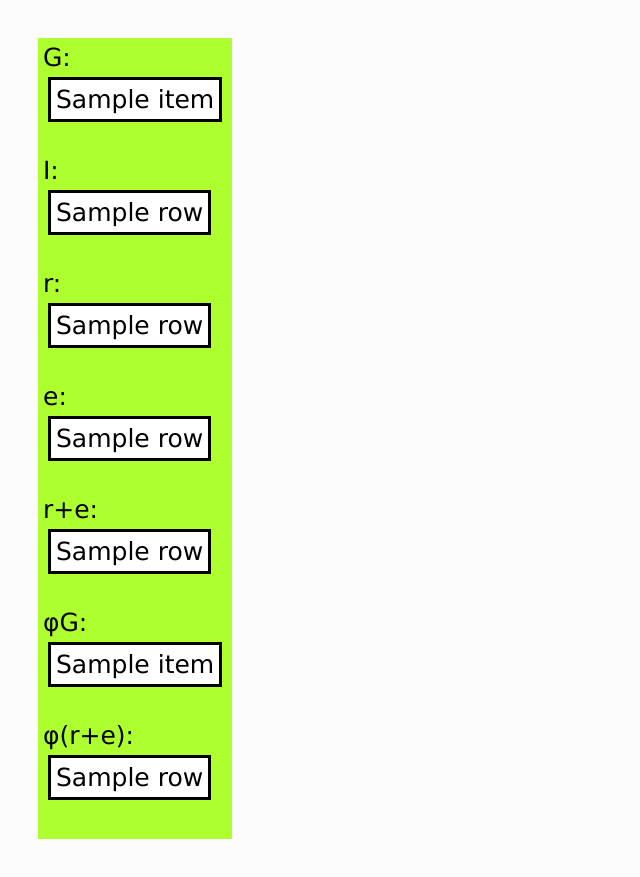
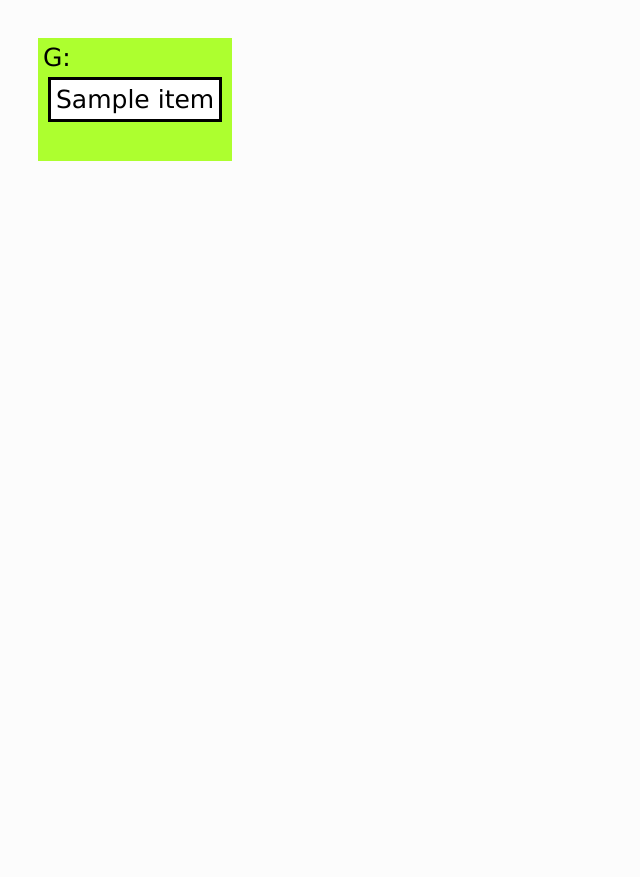
Before and after one commit to Robert-Dobry/Prange, a Flask app: template src/templates/matrix.html in a window 1280 px wide. Shown: the whole page, without its empty margins (0-640 px from the left). After the commit the page ends 161 px from the top, so only its background shows below. Run offline with Flask 3, Linux system fonts and the light colour scheme; the template is opened without the code that fills it: most values are stand-ins (such as "Sample title", 1, 10 or a date in 2020).

```diff
--- a/src/server.py
+++ b/src/server.py
@@ -17,25 +17,7 @@ def generate():
         matrix_data = generate_matrix(n,k)
         matrix={"data" : matrix_data}
 
-        i_data = gen_information_set(n,k)
-        i = {"data" : i_data}
-
-        m_data = gen_random_codeword(matrix["data"])
-        m={"data": m_data}
-
-        e_data = gen_random_e(n,1)
-        e = {"data" : e_data}
-
-        r_data = add_vectors(m_data, e_data)
-        r = {"data" : r_data}
-
-        masked_r_data = mask_vector(r_data, i_data)
-        masked_r = {"data" : masked_r_data}
-
-        masked_matrix_data = mask_matrix(matrix_data,i_data)
-        masked_matrix={"data" : masked_matrix_data}
-
-        return render_template('matrix.html', matrix=matrix, i=i,m=m, e=e, r=r, masked_matrix=masked_matrix, masked_r=masked_r, )
+        return render_template('matrix.html', matrix=matrix)
     else:
         return render_template('index.html')
 
--- a/src/templates/matrix.html
+++ b/src/templates/matrix.html
@@ -17,45 +17,6 @@
                 {% endfor %}<br>
             {% endfor %}
         </div><br>
-        I:
-        <div class="container-child">
-            {% for item in i.data %}
-                {{item}}
-            {% endfor %}
-        </div><br>
-        r:
-        <div class="container-child">
-            {% for item in m.data %}
-                {{item}}
-            {% endfor %}
-        </div><br>
-        e:
-        <div class="container-child">
-                {% for item in e.data %}
-                {{item}}
-                {% endfor %}
-        </div><br>
-        r+e:
-        <div class="container-child">
-                {% for item in r.data %}
-                {{item}}
-                {% endfor %}
-        </div><br>
-        &phi;G:
-        <div class="container-child">
-            {% for row in masked_matrix.data %}
-                {% for item in row %}
-                    {{item}}
-                {% endfor %}<br>
-            {% endfor %}
-        </div><br>
-        &phi;(r+e):
-        <div class="container-child">
-            {% for item in masked_r.data %}
-            {{item}}
-            {% endfor %}
-    </div><br>
-
     </div>
 </body>
 </html>
```
Also changed, not shown: src/func.py (+31 -2 lines), src/main.py (+7 -4 lines).
